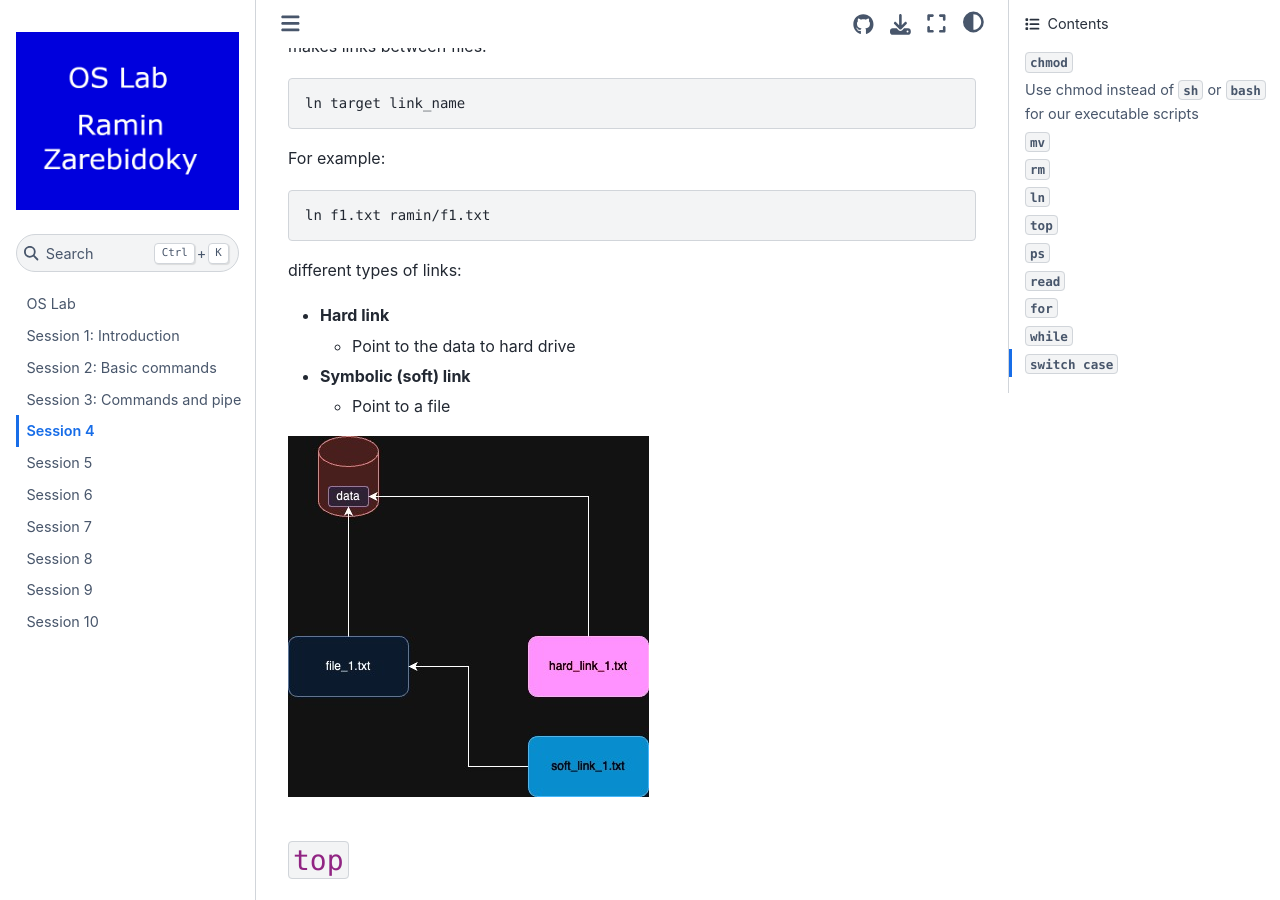
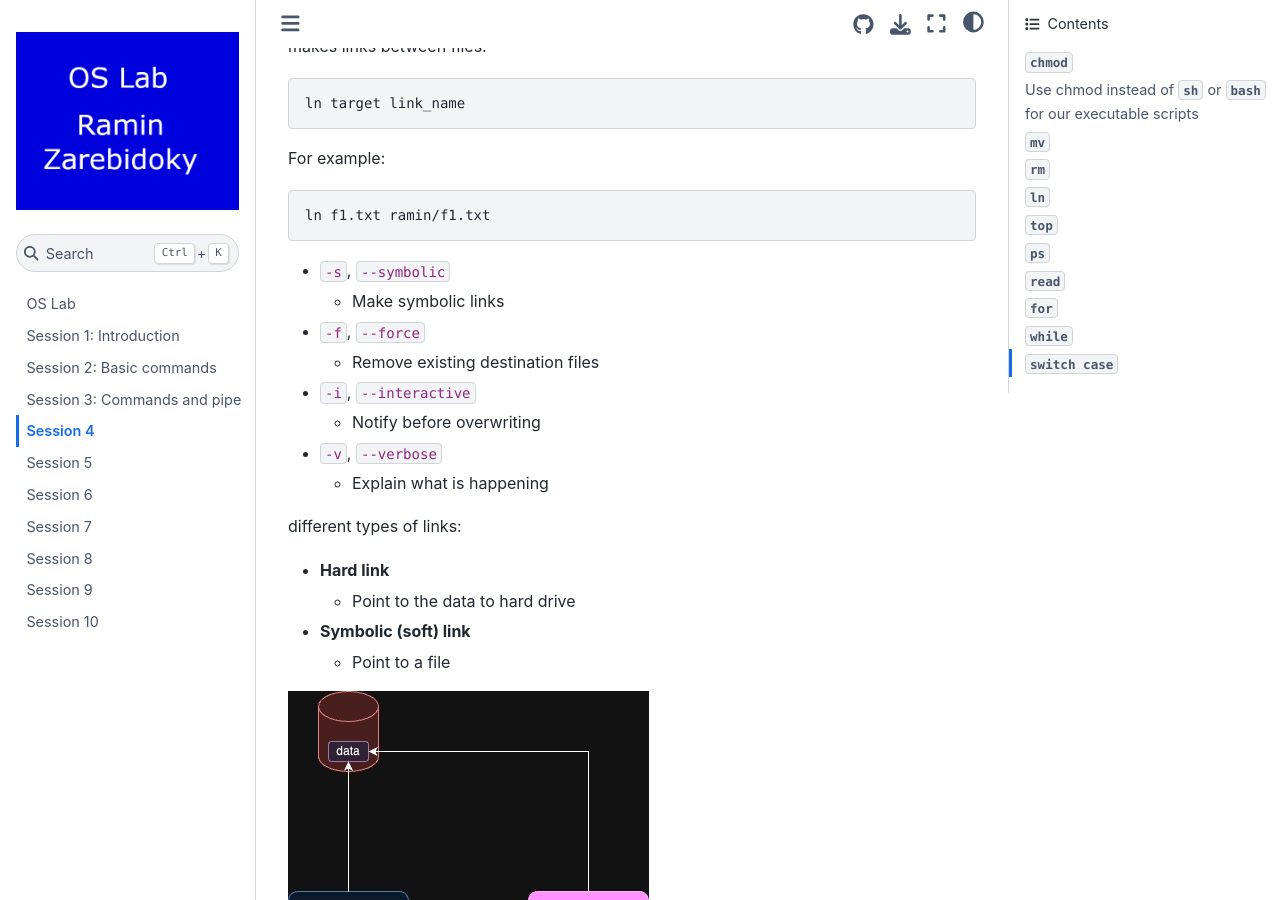
Before and after one commit to LiterallyTheOne/os_lab, a Jupyter Book: the page built from docs/session_4.md, in a window 1280 px wide and 900 px high, scrolled down 4255 px. Built offline with Jupyter Book 1.0.4 settings and Sphinx 7.4.7 and the Sphinx Book theme 1.1.4, drawn with Linux system fonts in a browser that asks for light colours.

Commit message:
Add options to ln command

````diff
--- a/docs/session_4.md
+++ b/docs/session_4.md
@@ -183,6 +183,15 @@ For example:
 ln f1.txt ramin/f1.txt
 ```
 
+* `-s`, `--symbolic`
+  * Make symbolic links
+* `-f`, `--force`
+  * Remove existing destination files
+* `-i`, `--interactive`
+  * Notify before overwriting
+* `-v`, `--verbose`
+  * Explain what is happening
+
 different types of links:
 
 * **Hard link**
````
